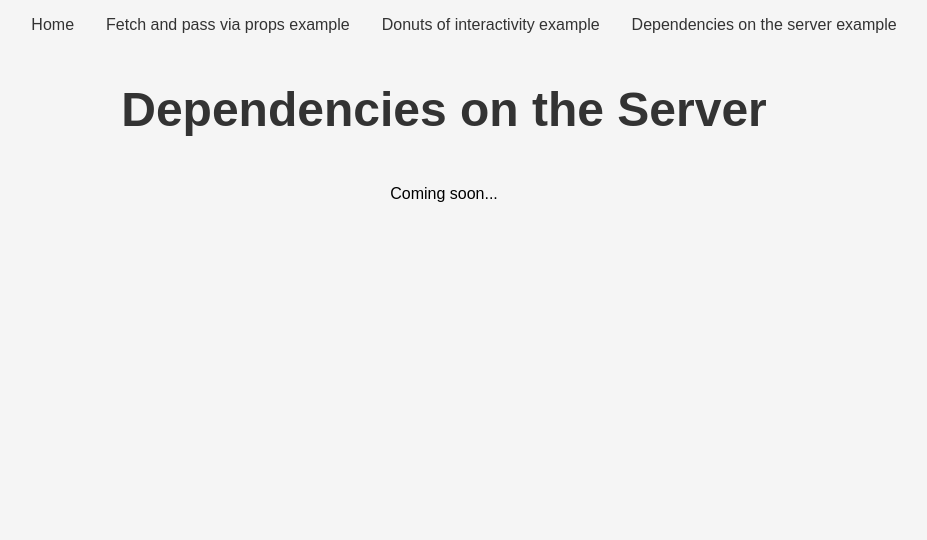
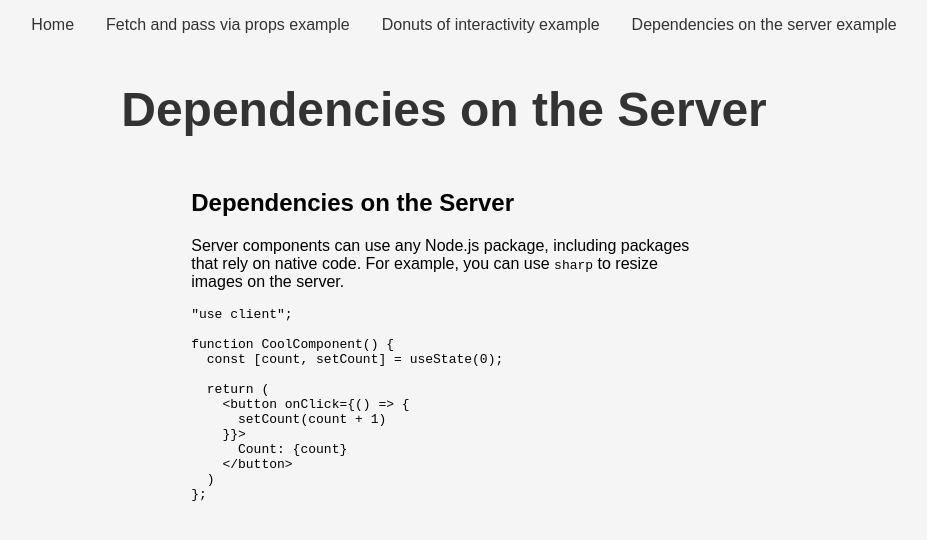
Before and after one commit to nsdeschenes/react-server-components-the-overview, a Next.js app in the folder react-server-components/: page /dependencies-on-the-server in a window 1280 px wide. Shown: the top 540 px of the page, without its empty margins (196-1123 px from the left). Built offline with nearby package versions, Linux system fonts and the light colour scheme.

Commit message:
move some deps over to the server

```diff
--- a/react-server-components/package.json
+++ b/react-server-components/package.json
@@ -14,9 +14,15 @@
     "@types/react-dom": "18.2.6",
     "eslint": "8.43.0",
     "eslint-config-next": "13.4.6",
+    "marked": "^5.1.0",
     "next": "13.4.6",
     "react": "18.2.0",
     "react-dom": "18.2.0",
+    "sanitize-html": "^2.11.0",
     "typescript": "5.1.3"
+  },
+  "devDependencies": {
+    "@types/marked": "^5.0.0",
+    "@types/sanitize-html": "^2.9.0"
   }
 }
--- a/react-server-components/src/app/dependencies-on-the-server/page.tsx
+++ b/react-server-components/src/app/dependencies-on-the-server/page.tsx
@@ -1,11 +1,53 @@
+import { marked } from "marked";
+import sanitizeHTML from "sanitize-html";
+
 // force component to be server-side rendered
 export const revalidate = 0;
 
+const markdown = `
+## Dependencies on the Server
+
+Server components can use any Node.js package, including packages that rely on native code. For example, you can use \`sharp\` to resize images on the server.
+
+\`\`\`jsx
+"use client";
+
+function CoolComponent() {
+  const [count, setCount] = useState(0);
+
+  return (
+    <button onClick={() => {
+      setCount(count + 1)
+    }}>
+      Count: {count}
+    </button>
+  )
+};
+\`\`\`
+`;
+
 export default function DependenciesOnTheServer() {
+  const parsedMarkdown = marked.parse(markdown, {
+    mangle: false,
+    headerIds: false,
+  });
+  const html = sanitizeHTML(parsedMarkdown);
+
   return (
     <div>
       <h1>Dependencies on the Server</h1>
-      <p>Coming soon...</p>
+      <div
+        style={{
+          display: "flex",
+          flexDirection: "column",
+          alignItems: "center",
+        }}
+      >
+        <article
+          style={{ width: "40%", textAlign: "left" }}
+          dangerouslySetInnerHTML={{ __html: html }}
+        />
+      </div>
     </div>
   );
 }
```
Also changed, not shown: 1 other file (tests, documents, lock files or other folders).
